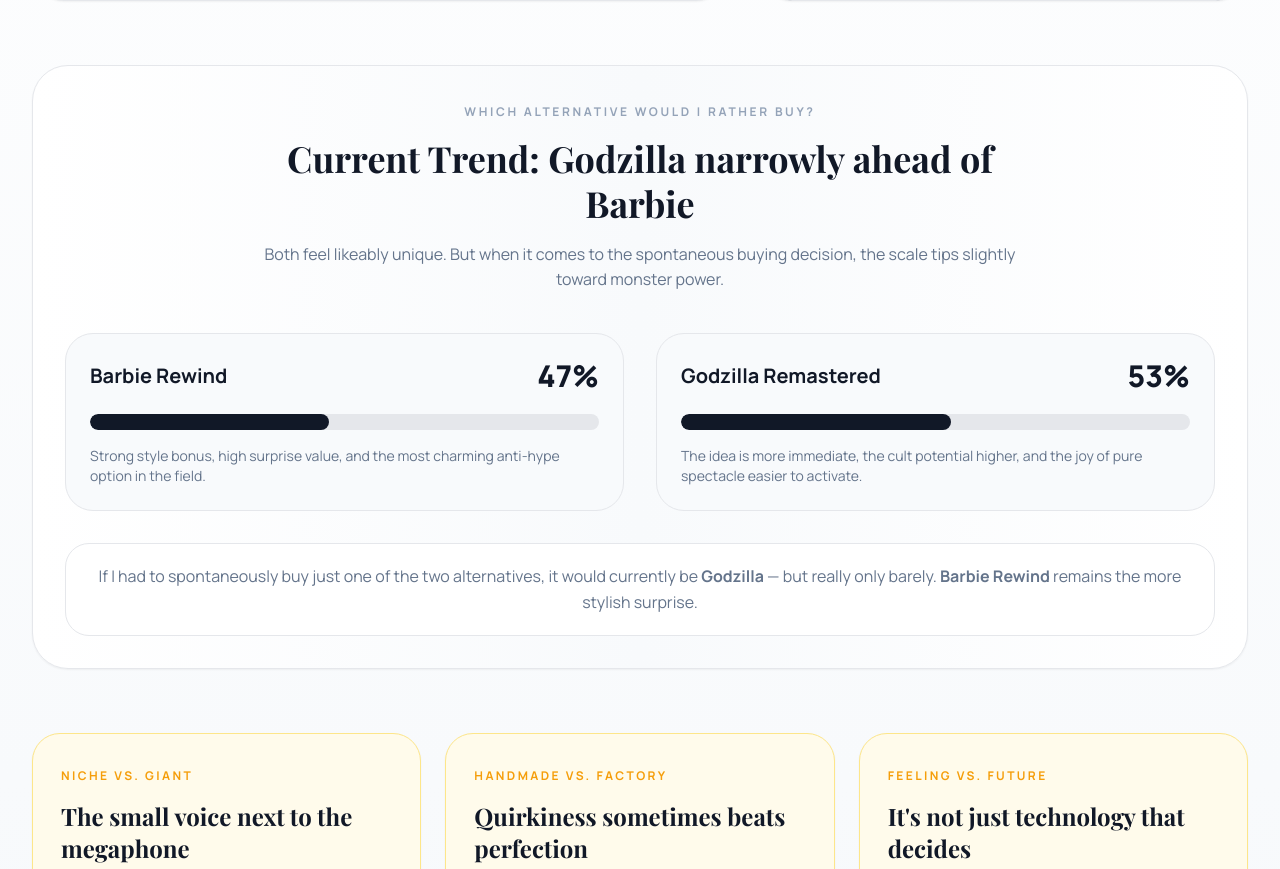
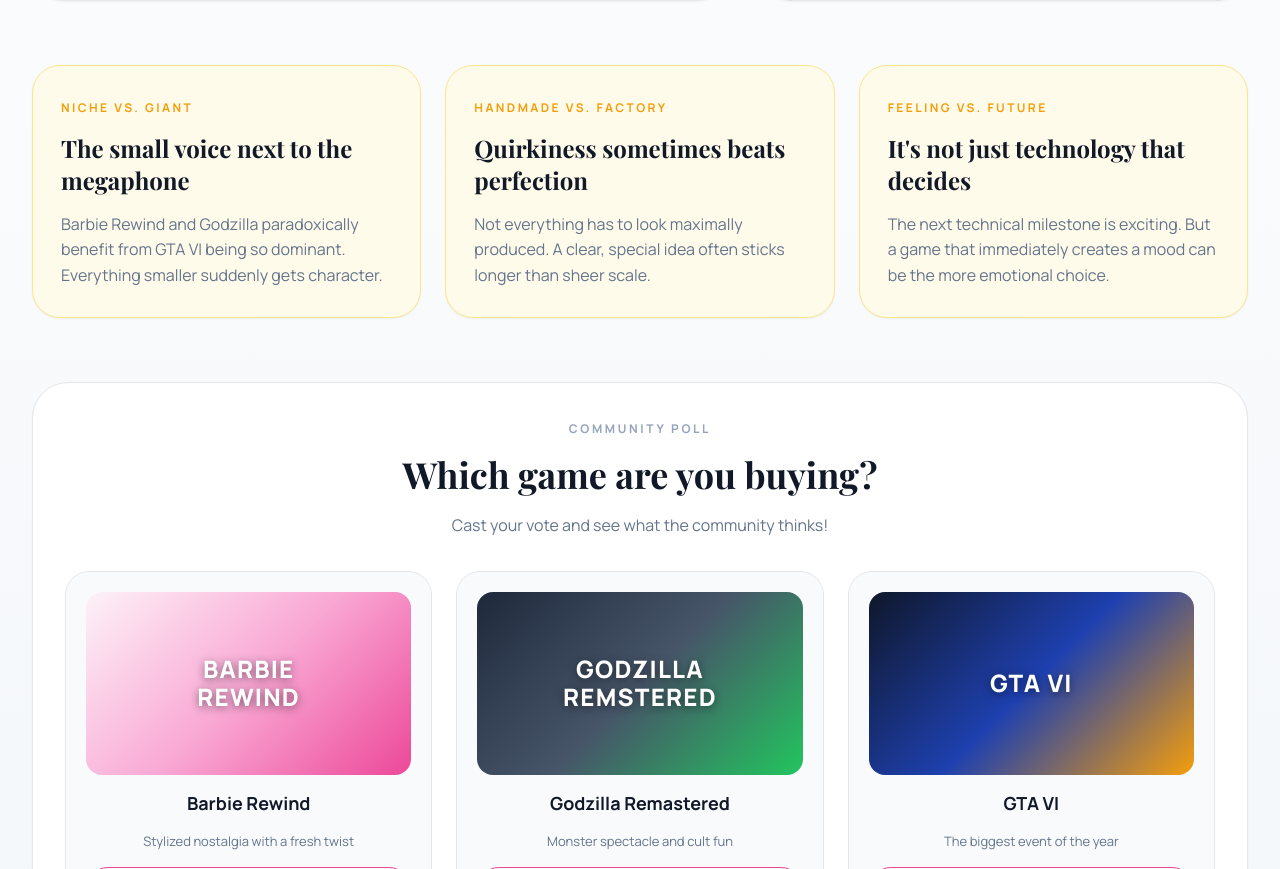
Before and after one commit to K3V1991/GoBarGTA, a plain HTML site: page index.html in a window 1280 px wide. Shown: the part 3666-4535 px from the top of the page. Drawn offline with nearby package versions, Linux system fonts and the light colour scheme.

Commit message:
Remove decision section

```diff
--- a/index.html
+++ b/index.html
@@ -283,43 +283,6 @@
           </aside>
         </section>
 
-        <!-- Decision -->
-        <section class="decision-section">
-          <div class="decision-header">
-            <span class="section-eyebrow" data-i18n="decision_eyebrow">Which alternative would I rather buy?</span>
-            <h2 class="gjs-t-h2 font-display section-title" data-i18n="decision_title">Current Trend: Godzilla narrowly ahead of Barbie</h2>
-            <p class="section-description" data-i18n="decision_description">Both feel likeably unique. But when it comes to the spontaneous buying decision, the scale tips slightly toward monster power.</p>
-          </div>
-
-          <div class="decision-grid">
-            <div class="bar-vote-card">
-              <div class="vote-header">
-                <h3 class="vote-title">Barbie Rewind</h3>
-                <span class="vote-percent">47%</span>
-              </div>
-              <div class="vote-bar-track">
-                <div class="vote-bar-fill" style="width: 47%;"></div>
-              </div>
-              <p class="vote-text" data-i18n="decision_barbie_text">Strong style bonus, high surprise value, and the most charming anti-hype option in the field.</p>
-            </div>
-
-            <div class="bar-vote-card">
-              <div class="vote-header">
-                <h3 class="vote-title">Godzilla Remastered</h3>
-                <span class="vote-percent">53%</span>
-              </div>
-              <div class="vote-bar-track">
-                <div class="vote-bar-fill" style="width: 53%;"></div>
-              </div>
-              <p class="vote-text" data-i18n="decision_godzilla_text">The idea is more immediate, the cult potential higher, and the joy of pure spectacle easier to activate.</p>
-            </div>
-          </div>
-
-          <div class="decision-note" data-i18n="decision_note">
-            If I had to spontaneously buy just one of the two alternatives, it would currently be <strong>Godzilla</strong> — but really only barely. <strong>Barbie Rewind</strong> remains the more stylish surprise.
-          </div>
-        </section>
-
         <!-- Barbenheimer Analogy -->
         <section class="barbenheimer-analogy-section">
           <div class="analogy-card">
```
